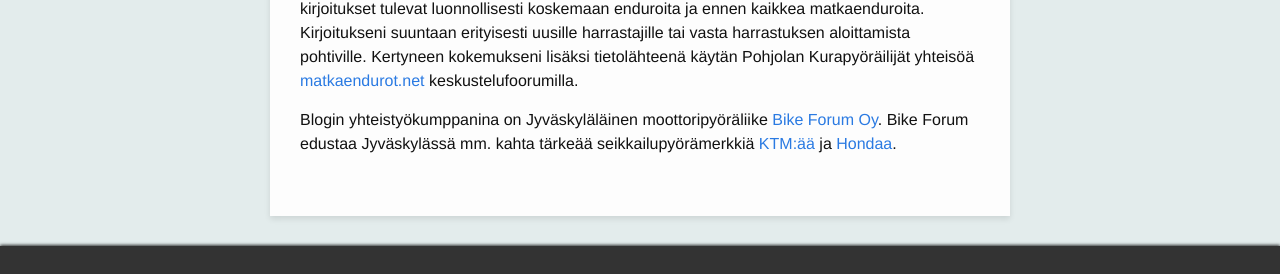
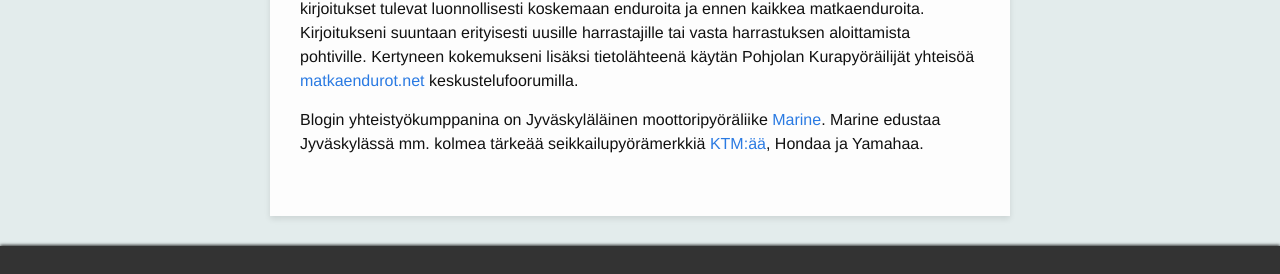
Before and after one commit to seikkailuendurolla/seikkailuendurolla.github.io, a Jekyll site: the page built from about.md, in a window 1280 px wide. Shown: the part 1363-1637 px from the top of the page. Built offline with Jekyll 4.4.1, drawn with Linux system fonts in a browser that asks for light colours; some web fonts are replaced; comment, search, counter and statistics services are not loaded.

Commit message:
Nimi muutos

```diff
--- a/about.md
+++ b/about.md
@@ -17,4 +17,4 @@ Ajokortin säilyttämiseen paras tapa on noudattaa nopeusrajoituksia. Pienentäm
 
 Blogissani teemoina ovat turvallinen moottoripyöräily tieliikennelakia kunnioittaen, luonnosta nauttiminen ja matkaedurolla seikkailu Keski-Suomen upeissa maisemissa. Kalustoon liittyvät kirjoitukset tulevat luonnollisesti koskemaan enduroita ja ennen kaikkea matkaenduroita. Kirjoitukseni suuntaan erityisesti uusille harrastajille tai vasta harrastuksen aloittamista pohtiville. Kertyneen kokemukseni lisäksi tietolähteenä käytän Pohjolan Kurapyöräilijät yhteisöä [matkaendurot.net](http://www.matkaendurot.net/phpBB3/index.php) keskustelufoorumilla.
 
-Blogin yhteistyökumppanina on Jyväskyläläinen moottoripyöräliike [Bike Forum Oy](http://bikeforum.fi/). Bike Forum edustaa Jyväskylässä mm. kahta tärkeää seikkailupyörämerkkiä [KTM:ää](http://bikeforum.fi/ajoneuvot/moottoripyorat/ktm-moottoripyorat/) ja [Hondaa](http://bikeforum.fi/ajoneuvot/moottoripyorat/honda-moottoripyorat/).
+Blogin yhteistyökumppanina on Jyväskyläläinen moottoripyöräliike [Marine](https://marine.fi). Marine edustaa Jyväskylässä mm. kolmea tärkeää seikkailupyörämerkkiä [KTM:ää](https://ktm.com), Hondaa ja Yamahaa.
```
